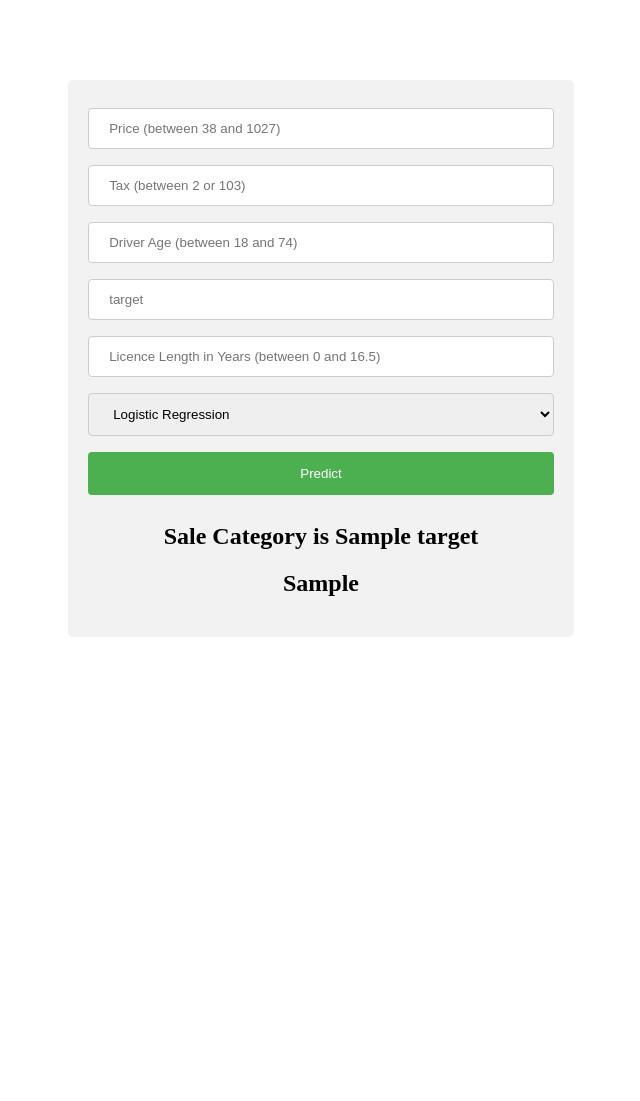
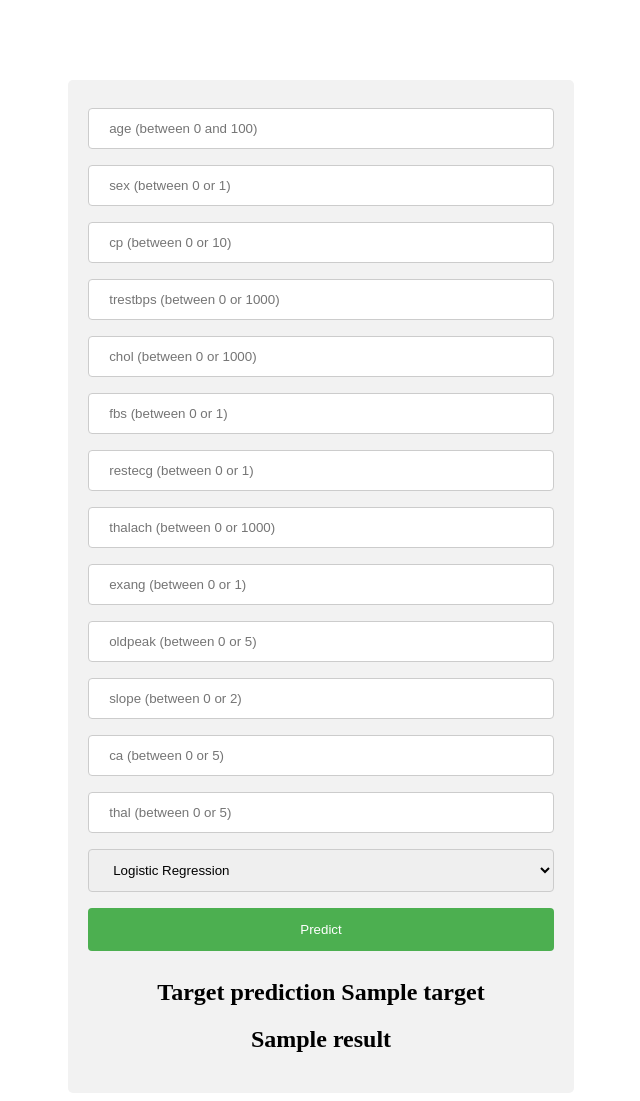
Before and after one commit to OnePassio/BuildML, a Flask app: template templates/home.html in a window 1280 px wide. Shown: the whole page, without its empty margins (319-959 px from the left). Before the commit the page ends 637 px from the top, so only its background shows below. Run offline with Flask 2, Linux system fonts and the light colour scheme; the template is opened without the code that fills it: most values are stand-ins (such as "Sample title", 1, 10 or a date in 2020); parts of the project's set-up code (start-up, migrations or seed data) failed here and were passed over.

Commit message:
Edit web page and deploy model build from google colab

```diff
--- a/app.py
+++ b/app.py
@@ -15,24 +15,26 @@ with open('Models/svm_clf_model.pkl', 'rb') as f:
     svm_model = pickle.load(f)
 
 
-def get_predictions(price, Tax, Driver_Age, Licence_Length_Years, req_model):
-    mylist = [Driver_Age, Tax, price, Licence_Length_Years]
+def get_predictions(age,sex,cp,trestbps,chol,fbs,restecg,thalach,exang,oldpeak,slope,ca,thal):
+    mylist = [age,sex,cp,trestbps,chol,fbs,restecg,thalach,exang,oldpeak,slope,ca,thal]
     mylist = [float(i) for i in mylist]
     vals = [mylist]
 
-    if req_model == 'Logistic':
-        #print(req_model)
-        return logistic.predict(vals)[0]
+    return logistic.predict(vals)[0] # only build logistic
 
-    elif req_model == 'RandomForest':
-        #print(req_model)
-        return randomforest.predict(vals)[0]
-
-    elif req_model == 'SVM':
-        #print(req_model)
-        return svm_model.predict(vals)[0]
-    else:
-        return "Cannot Predict"
+    #if req_model == 'Logistic':
+    #    #print(req_model)
+    #    return logistic.predict(vals)[0]
+    #
+    #elif req_model == 'RandomForest':
+    #    #print(req_model)
+    #    return randomforest.predict(vals)[0]
+    #
+    #elif req_model == 'SVM':
+    #    #print(req_model)
+    #    return svm_model.predict(vals)[0]
+    #else:
+    #    return "Cannot Predict"
 
 
 app = Flask(__name__)
@@ -43,20 +45,31 @@ def my_form():
 
 @app.route('/', methods=['POST', 'GET'])
 def my_form_post():
-    price = request.form['price']
-    Tax = request.form['Tax']
-    Driver_Age = request.form['Driver_Age']
-    Licence_Length_Years = request.form['Licence_Length_Years']
+
+    age=           request.form['age']
+    sex=           request.form['sex']
+    cp=            request.form['cp']
+    trestbps=      request.form['trestbps']
+    chol=          request.form['chol']
+    fbs=           request.form['fbs']
+    restecg=       request.form['restecg']
+    thalach=       request.form['thalach']
+    exang=         request.form['exang']
+    oldpeak=       request.form['oldpeak']
+    slope=         request.form['slope']
+    ca=             request.form['ca']
+    thal=          request.form['thal']
+
     req_model = request.form['req_model']
 
-    target = get_predictions(price, Tax, Driver_Age, Licence_Length_Years, req_model)
+    target = get_predictions(age,sex,cp,trestbps,chol,fbs,restecg,thalach,exang,oldpeak,slope,ca,thal)
 
     if target==1:
-        sale_making = 'Customer is likely to buy the insurance'
+        result = 'Positive (target=1)=>This patient has problem with heart desease'
     else:
-        sale_making = 'Customer is unlikely to buy the insurance'
+        result = "Negative (target=0)=>This patient doesn't have problem with heart desease"
 
-    return render_template('home.html', target = target, sale_making = sale_making)
+    return render_template('home.html', target = target, result = result)
 
 
 if __name__ == "__main__":
--- a/templates/home.html
+++ b/templates/home.html
@@ -45,25 +45,51 @@ div {
 
   <form method="POST">
   <form action="/action_page.php">
-    <label for="price"></label>
-    <input type="number" id="price" name="price" placeholder="Price (between 38 and 1027)" min="38" max="1027" step="0.1" required size="35">
+    <label for="age"></label>
+    <input type="number" id="age" name="age" placeholder="age (between 0 and 100)" min="0" max="100" step="0.1" required size="35">
 
-    <label for="Tax"></label>
-    <input type="number" id="Tax" name="Tax" placeholder="Tax (between 2 or 103)" min="2" max="103" step="0.1" required size="35">
+    <label for="sex"></label>
+    <input type="number" id="sex" name="sex" placeholder="sex (between 0 or 1)" min="0" max="2" step="0.1" required size="35">
 
-    <label for="Driver_Age"></label>
-    <input type="number" id="Driver_Age" name="Driver_Age" placeholder="Driver Age (between 18 and 74)" min="18" max="74" required>
+    <label for="cp"></label>
+    <input type="number" id="cp" name="cp" placeholder="cp (between 0 or 10)" min="0" max="10" step="0.1" required size="35">
 
-    <label for="target"></label>
-    <input type="number" id="target" name="target" placeholder="target" min="1" max="1000" required>
+    <label for="trestbps"></label>
+    <input type="number" id="trestbps" name="trestbps" placeholder="trestbps (between 0 or 1000)" min="0" max="1000" step="0.1" required size="35">
 
-    <label for="Licence_Length_Years"></label>
-    <input type="number" id="Licence_Length_Years" name="Licence_Length_Years" placeholder="Licence Length in Years (between 0 and 16.5)" min="-0.3" max="16.5" step="0.1" required>
+
+    <label for="chol"></label>
+    <input type="number" id="chol" name="chol" placeholder="chol (between 0 or 1000)" min="0" max="1000" step="0.1" required size="35">
+
+    <label for="fbs"></label>
+    <input type="number" id="fbs" name="fbs" placeholder="fbs (between 0 or 1)" min="0" max="1" step="0.1" required size="35">
+
+    <label for="restecg"></label>
+    <input type="number" id="restecg" name="restecg" placeholder="restecg (between 0 or 1)" min="0" max="1" step="0.1" required size="35">
+
+    <label for="thalach"></label>
+    <input type="number" id="thalach" name="thalach" placeholder="thalach (between 0 or 1000)" min="0" max="1000" step="0.1" required size="35">
+
+    <label for="exang"></label>
+    <input type="number" id="exang" name="exang" placeholder="exang (between 0 or 1)" min="0" max="1" step="0.1" required size="35">
+
+     <label for="oldpeak"></label>
+    <input type="number" id="oldpeak" name="oldpeak" placeholder="oldpeak (between 0 or 5)" min="0" max="5" step="0.1" required size="35">
+
+    <label for="slope"></label>
+    <input type="number" id="slope" name="slope" placeholder="slope (between 0 or 2)" min="0" max="2" step="0.1" required size="35">
+
+
+	<label for="ca"></label>
+    <input type="number" id="ca" name="ca" placeholder="ca (between 0 or 5)" min="0" max="5" step="0.1" required size="35">
+
+    <label for="thal"></label>
+    <input type="number" id="thal" name="thal" placeholder="thal (between 0 or 5)" min="0" max="5" step="0.1" required size="35">
 
     <select name="req_model">
     <option value="Logistic">Logistic Regression</option>
-    <option value="RandomForest">Random Forest</option>
-    <option value="SVM">SVM</option>
+    <!--<option value="RandomForest">Random Forest</option>
+    <option value="SVM">SVM</option>-->
   </select>
 
 
@@ -72,8 +98,8 @@ div {
 </form>
 
 <form method="GET">
-    <center><h2><font color="Black"> Sale Category is {{ target}}</h2></center>
-    <center><h2><font color="Black"> {{ sale_making}}</h2></center>
+    <center><h2><font color="Black"> Target prediction {{ target}}</h2></center>
+    <center><h2><font color="Black"> {{ result}}</h2></center>
 </form>
 
 
```
Also changed, not shown: 1 other file.
